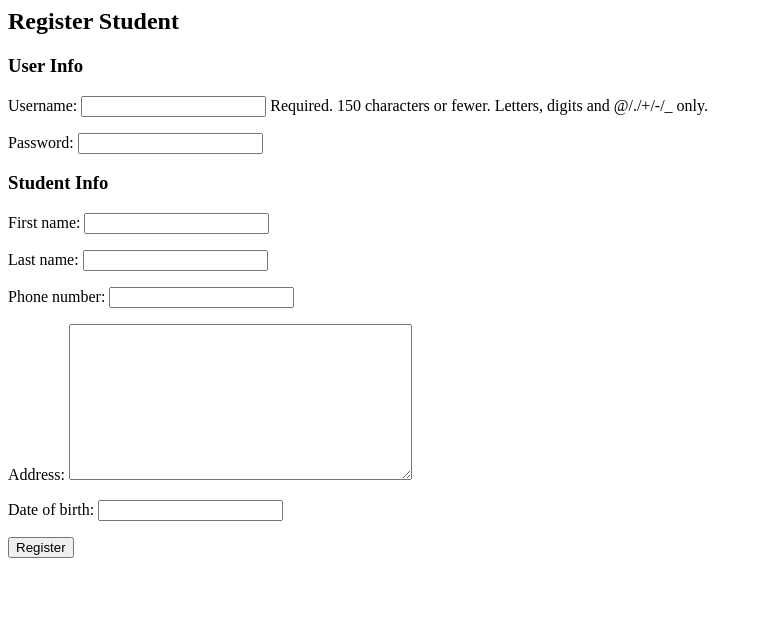
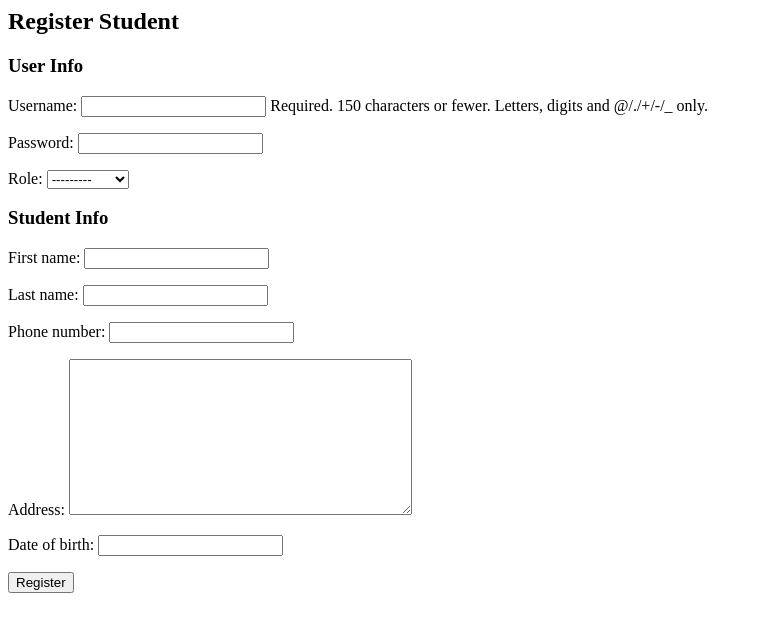
Before and after one commit to suynaroth/Online-Learning-System, a Django app: page /students/registration/ in a window 1280 px wide. Shown: the top 632 px of the page, without its empty margins (0-759 px from the left). Run offline with Django 5.2, Linux system fonts and the light colour scheme.

Commit message:
Fix edite sttudent and add role to user

```diff
--- a/students/templates/students/student_list.html
+++ b/students/templates/students/student_list.html
@@ -36,7 +36,7 @@
           <tr>
             <td>{{ student.id }}</td>
             <td>{{ student.last_name }} {{ student.first_name }}</td>
-            <td>{{ student.user.username }}</td>
+            <td>{{ student.user.role }}</td>
             <td>{{ student.phone_number }}</td>
             <td>{{ student.address }}</td>
             <td>
--- a/students/views.py
+++ b/students/views.py
@@ -24,7 +24,7 @@ def student_registration(request):
     else: # This block handles GET requests
         # For GET requests, instantiate empty forms
         student_form = StudentForm()
-        user_form = UserForm()
+        user_form = UserForm()  # Set initial role for the user form
     #will be executed for initial GET requests and also if POST forms are invalid (after the 'else' in the POST block)
     return render(request, 'students/student_form.html', {'student_form': student_form,'user_form': user_form})
 
@@ -33,6 +33,8 @@ def edit_student(request, pk):
     user = student.user
     student_form = StudentForm(request.POST or None,instance=student)
     user_form = UserForm(request.POST or None, instance=user)
+    if 'role' in user_form.fields:
+        user_form.fields.pop('role')  # Remove role field to prevent editing role
     if student_form.is_valid() and user_form.is_valid():
         student = student_form.save(commit=False)
         user = user_form.save()
@@ -40,3 +42,10 @@ def edit_student(request, pk):
         student.save()
         return redirect('student_list')
     return render(request, 'students/edit_student.html', {'student_form': student_form,'user_form': user_form})
+
+def delete_student(request, pk):
+    student = Student.objects.filter(pk=pk).first()
+    if request.method == 'POST':
+        student.delete()
+        return redirect('student_list')
+    return render(request, 'students/delete_student.html', {'student': student})
--- a/users/forms.py
+++ b/users/forms.py
@@ -4,4 +4,4 @@ from .models import User
 class UserForm(forms.ModelForm):
     class Meta:
         model = User
-        fields = ['username', 'password']
+        fields = ['username', 'password','role']
```
Also changed, not shown: students/templates/students/delete_student.html (added).
